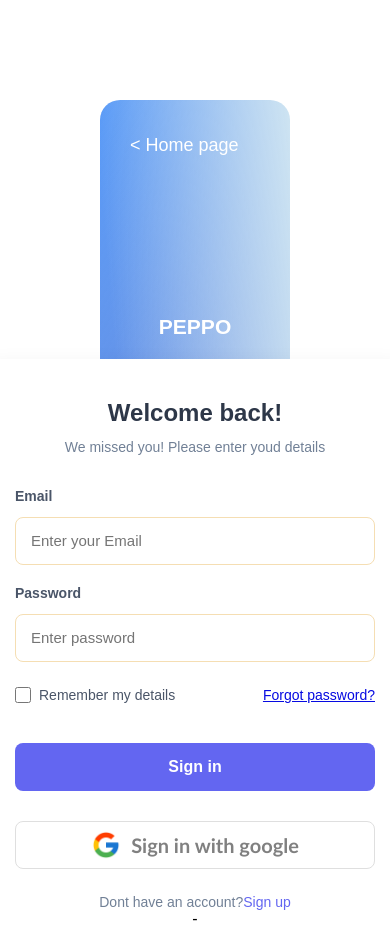
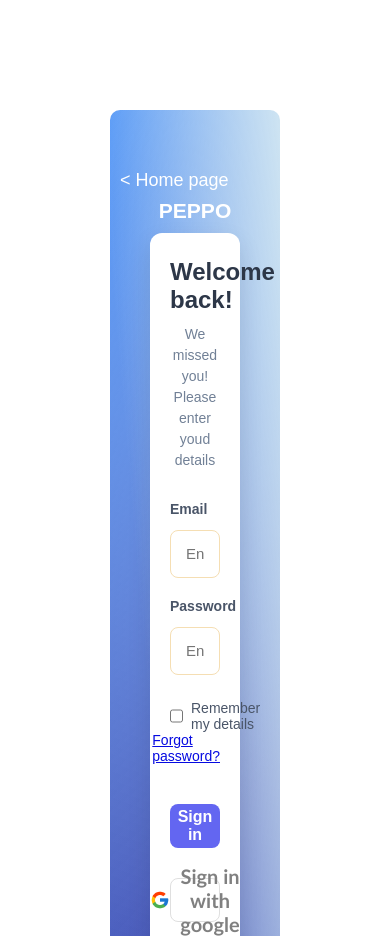
Before and after one commit to Matrix469/LoginProgramaci-nWeb.github.io, a plain HTML site: page index.html in a window 390 px wide. Shown: the top 936 px of the page. Drawn offline with Linux system fonts and the light colour scheme.

Commit message:
Modicarción 1 para el css

```diff
--- a/tarea-12-login.css
+++ b/tarea-12-login.css
@@ -6,7 +6,7 @@
 }
 body{
     margin: 100px;
-    padding: 0;
+    padding: 10px;
     box-sizing: border-box;
     font-family: Arial, Helvetica, sans-serif;
 }
@@ -37,7 +37,6 @@ main{
  /* top: 120px; */
  padding: 20px;
  position: flex;
-
 }
 .arriba2{
  color: white;
@@ -46,6 +45,7 @@ main{
  left: 30px;
  top:-15px;;
  position: absolute;
+}
 .btnarriba2{
     font: bold;
     font-size: large;
@@ -54,11 +54,13 @@ main{
     color: white;
     cursor: pointer;
 }
+.card {
 
-}
-.card {
-    width: 420px;
-    min-height: 550px;
+    width: 60%;
+    height: auto;
+    min-height: 60vh;
+    max-width: 420px;
+
     background-color: white;
     display: flex;
     flex-direction: column;
@@ -106,6 +108,9 @@ main{
 .contenedor {
     display: flex;
     flex-direction: column;
+    /* Nota, permite que crezca */
+    flex: 1;
+    min-width: 0;
     gap: 8px;
 }
 
@@ -118,7 +123,8 @@ main{
 
 .entrada {
     width: 100%;
-    height: 48px;
+    height: auto;
+    min-height: 48px;
     border-radius: 8px;
     border: 1px solid wheat;
     padding: 0 15px;
@@ -215,3 +221,65 @@ main{
     text-decoration: none;
     font-weight: 500;
 }
+
+
+@media (max-width: 480px) {
+    body {
+        padding: 10px;
+    }
+
+    main {
+        padding: 10px;
+        border-radius: 10px;
+    }
+
+    .card {
+        padding: 25px 20px;
+        border-radius: 12px;
+    }
+
+    .arriba {
+        margin-top: 10px;
+        padding: 10px;
+    }
+
+    .arriba2 {
+        left: 10px;
+        top: 10px;
+    }
+
+    .abajoCheck {
+        flex-direction: column;
+        align-items: flex-start;
+    }
+
+    .forgot-password {
+        align-self: flex-end;
+    }
+
+    .btn-signin,
+    .btn-google {
+        height: 44px;
+    }
+
+    .google-logo {
+        width: 20px;
+        height: 20px;
+    }
+}
+
+
+@media (max-width: 360px) {
+    .card {
+        padding: 20px 15px;
+    }
+
+    .titulo h1 {
+        font-size: 18px;
+    }
+
+    .entrada {
+        height: 44px;
+        font-size: 14px;
+    }
+}
```
